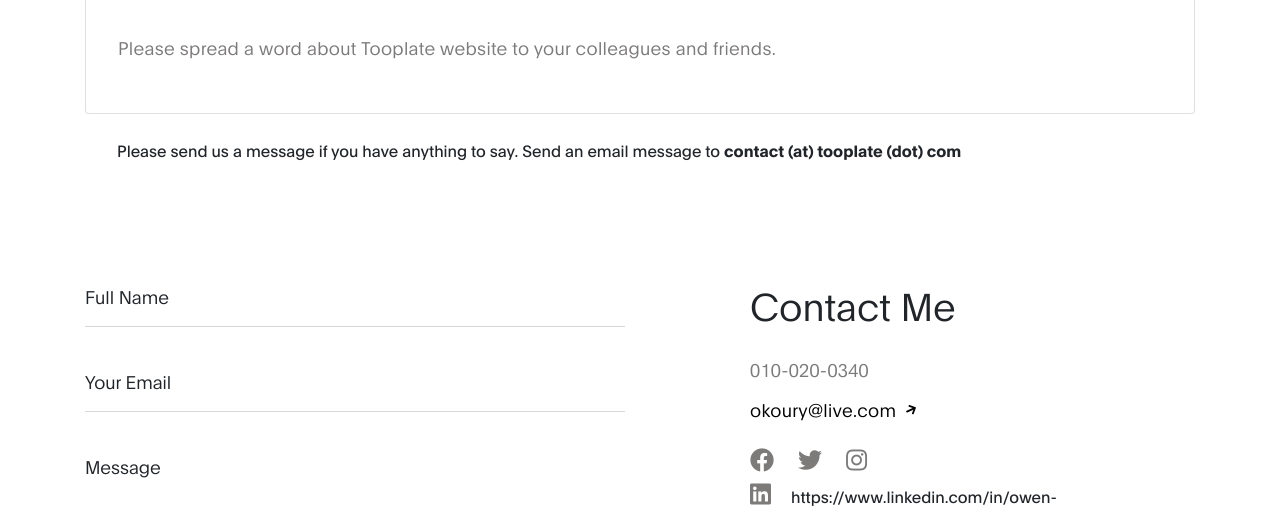
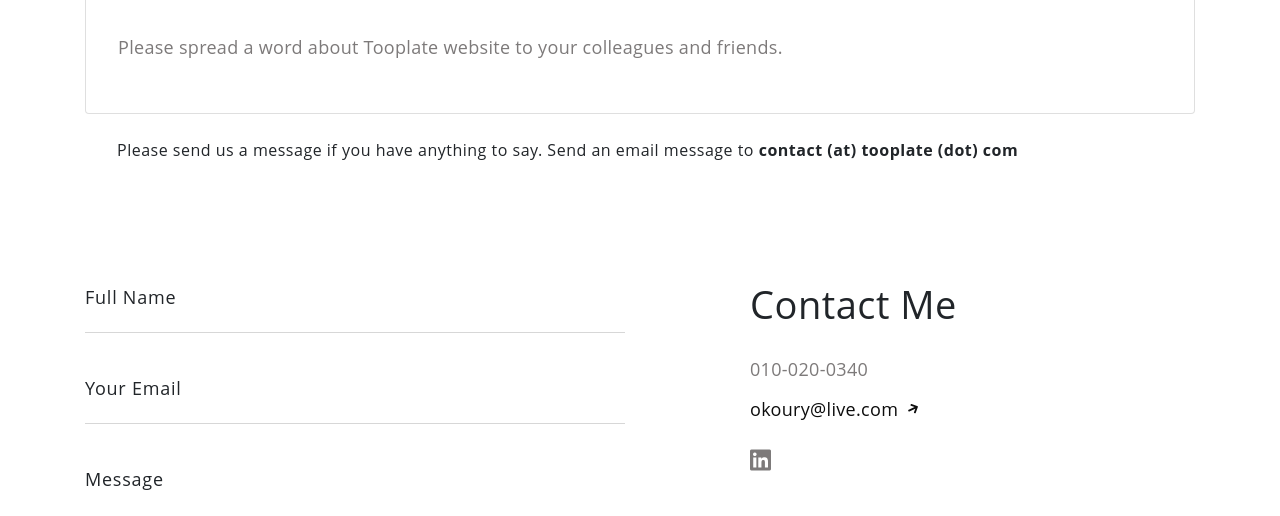
Before and after one commit to okoury/PersonalWebsite, a plain HTML site: page index.html in a window 1280 px wide. Both pictures are taken after a click on the button "How do I support Tooplate?". Shown: the part 2745-3261 px from the top of the page. Drawn offline with Linux system fonts and the light colour scheme.

Commit message:
Updating CSS to account for better contrast
I adjusted the colors so that my website better complies with WCAG 2.1, level AA

```diff
--- a/css/tooplate-ben-resume-style.css
+++ b/css/tooplate-ben-resume-style.css
@@ -33,16 +33,16 @@ https://www.tooplate.com/view/2120-ben-resume
   :root {
     --primary-color:        #ffd500;
     --white-color:          #ffffff;
-    --dark-color:           #010101;
+    --dark-color:           #0d0d0d;
     --menu-bg-color:        #212529;
 
     --gray-color:           #909090;
     --p-color:              #7d7a7a;
 
-    --base-font-family:     "Plain", -apple-system,BlinkMacSystemFont,"Segoe UI",Roboto,"Helvetica Neue",Arial,"Noto Sans",sans-serif,"Apple Color Emoji","Segoe UI Emoji","Segoe UI Symbol","Noto Color Emoji";
+    --base-font-family:     "Open Sans", sans-serif;
     --font-weight-bold:     600;
     --font-weight-normal:   400;
-    --font-weight-light:    300;
+    --font-weight-light:    500;
 
     --h1-font-size:         56px;
     --h2-font-size:         48px;
@@ -59,9 +59,25 @@ https://www.tooplate.com/view/2120-ben-resume
     --border-radius-small:  40px;
   }
 
-
   body {
     font-family: var(--base-font-family);
+    font-weight: var(--font-weight-normal);
+    letter-spacing: 0.5px;
+    line-height: 1.5em;
+  }
+
+  h1, h3 {
+    font-weight: var(--font-weight-light);
+  }
+
+  h6 {
+    font-weight: var(--font-weight-bold);
+  }
+
+  p {
+    color: var(--dark-color);
+    font-weight: var(--font-weight-light);
+    font-size: var(--p-font-size);
   }
 
 
--- a/index.html
+++ b/index.html
@@ -366,14 +366,13 @@ https://www.tooplate.com/view/2120-ben-resume
                 </p>
 
                 <ul class="social-links mt-2">
-                    <li><a href="https://fb.com/tooplate" rel="noopener" class="fab fa-facebook"></a></li>
-                    <li><a href="#" rel="noopener" class="fab fa-twitter"></a></li>
-                    <li><a href="#" rel="noopener" class="fab fa-instagram"></a></li>
-                    <li><a href="#" rel="noopener" class="fab fa-linkedin"></a>https://www.linkedin.com/in/owen-koury-912a7a21b/</li>
-                    <li><a href="#" rel="noopener" class="fab fa-youtube"></a></li>
-                </ul>
+                  <li><a href="https://www.linkedin.com/in/owen-koury-912a7a21b/" rel="noopener" class="fab fa-linkedin"></a></li>
+              </ul>
 
-              <p class="copyright-text mt-5 pt-3">Copyright &copy; 2023 Owen Resume Page</p>
+              <p class="copyright-text mt-5 pt-3">
+                  Copyright &copy; 2023 Owen Resume Page
+              </p>
+
 
                 <p>Design: <a href="https://www.tooplate.com" title="free HTML templates" target="_blank">Tooplate</a></p>
             </div>
```
